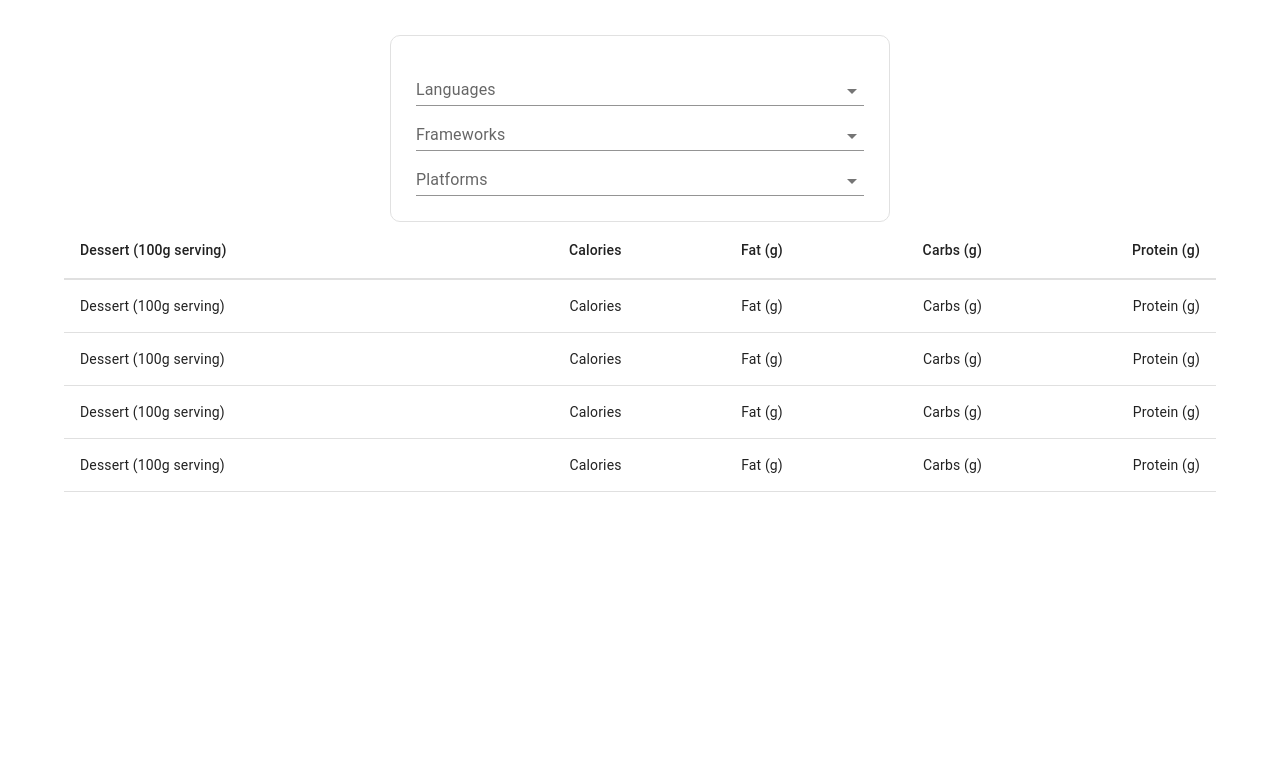
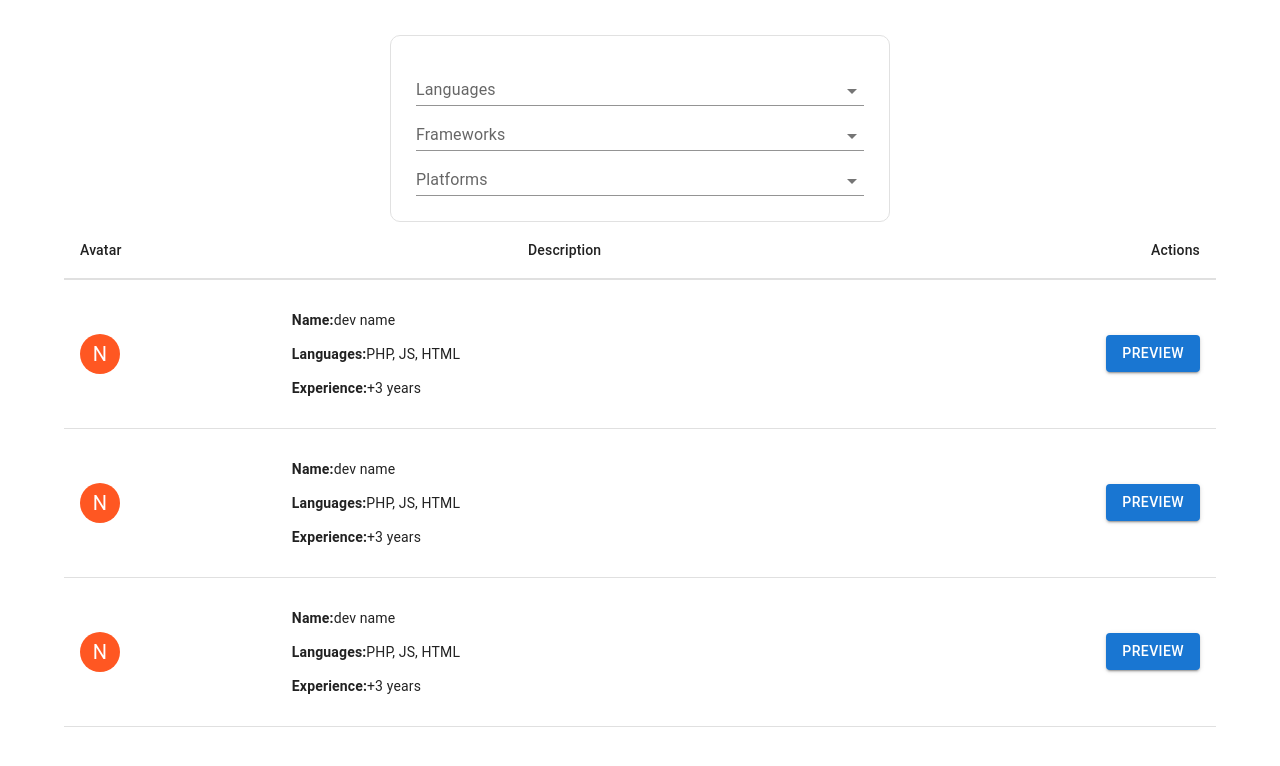
Before and after one commit to r-alo/dev-connect, a React (Create React App) app in the folder client/: page / in a window 1280 px wide. Shown: the top 766 px of the page. Built offline with nearby package versions, Linux system fonts and the light colour scheme.

Commit message:
recruiter profile component

```diff
--- a/client/src/components/recruiterProfile.js
+++ b/client/src/components/recruiterProfile.js
@@ -1,5 +1,6 @@
 import Autocomplete, { createFilterOptions } from '@mui/material/Autocomplete';
-import { Container, TableContainer, Table, TableHead, TableRow, TableCell, TableBody, Stack, TextField} from '@mui/material';
+import { Container, TableContainer, Table, TableHead, TableRow, TableCell, TableBody, Stack, TextField, Avatar, Button } from '@mui/material';
+import { deepOrange } from '@mui/material/colors';
 
 
 const filterOptions = createFilterOptions({
@@ -63,44 +64,41 @@ export default function RecruiterProfile() {
                 </div>
             </Stack>
             <TableContainer >
-                <Table sx={{ minWidth: 650 }} aria-label="simple table">
+                <Table >
                     <TableHead className='table-head'>
                         <TableRow>
-                            <TableCell>Dessert (100g serving)</TableCell>
-                            <TableCell align="right">Calories</TableCell>
-                            <TableCell align="right">Fat&nbsp;(g)</TableCell>
-                            <TableCell align="right">Carbs&nbsp;(g)</TableCell>
-                            <TableCell align="right">Protein&nbsp;(g)</TableCell>
+                            <TableCell>Avatar</TableCell>
+                            <TableCell align="center">Description</TableCell>
+                            <TableCell align="right">Actions</TableCell>
                         </TableRow>
                     </TableHead>
                     <TableBody>
                         <TableRow>
-                            <TableCell>Dessert (100g serving)</TableCell>
-                            <TableCell align="right">Calories</TableCell>
-                            <TableCell align="right">Fat&nbsp;(g)</TableCell>
-                            <TableCell align="right">Carbs&nbsp;(g)</TableCell>
-                            <TableCell align="right">Protein&nbsp;(g)</TableCell>
+                            <TableCell><Avatar sx={{ bgcolor: deepOrange[500] }}>N</Avatar></TableCell>
+                            <TableCell align="left">
+                                <p><strong>Name:</strong>dev name</p>
+                                <p><strong>Languages:</strong>PHP, JS, HTML</p>
+                                <p><strong>Experience:</strong>+3 years</p>
+                            </TableCell>
+                            <TableCell align="right"><Button variant="contained">Preview</Button></TableCell>
                         </TableRow>
                         <TableRow>
-                            <TableCell>Dessert (100g serving)</TableCell>
-                            <TableCell align="right">Calories</TableCell>
-                            <TableCell align="right">Fat&nbsp;(g)</TableCell>
-                            <TableCell align="right">Carbs&nbsp;(g)</TableCell>
-                            <TableCell align="right">Protein&nbsp;(g)</TableCell>
+                            <TableCell><Avatar sx={{ bgcolor: deepOrange[500] }}>N</Avatar></TableCell>
+                            <TableCell align="left">
+                                <p><strong>Name:</strong>dev name</p>
+                                <p><strong>Languages:</strong>PHP, JS, HTML</p>
+                                <p><strong>Experience:</strong>+3 years</p>
+                            </TableCell>
+                            <TableCell align="right"><Button variant="contained">Preview</Button></TableCell>
                         </TableRow>
                         <TableRow>
-                            <TableCell>Dessert (100g serving)</TableCell>
-                            <TableCell align="right">Calories</TableCell>
-                            <TableCell align="right">Fat&nbsp;(g)</TableCell>
-                            <TableCell align="right">Carbs&nbsp;(g)</TableCell>
-                            <TableCell align="right">Protein&nbsp;(g)</TableCell>
-                        </TableRow>
-                        <TableRow>
-                            <TableCell>Dessert (100g serving)</TableCell>
-                            <TableCell align="right">Calories</TableCell>
-                            <TableCell align="right">Fat&nbsp;(g)</TableCell>
-                            <TableCell align="right">Carbs&nbsp;(g)</TableCell>
-                            <TableCell align="right">Protein&nbsp;(g)</TableCell>
+                            <TableCell><Avatar sx={{ bgcolor: deepOrange[500] }}>N</Avatar></TableCell>
+                            <TableCell align="left">
+                                <p><strong>Name:</strong>dev name</p>
+                                <p><strong>Languages:</strong>PHP, JS, HTML</p>
+                                <p><strong>Experience:</strong>+3 years</p>
+                            </TableCell>
+                            <TableCell align="right"><Button variant="contained">Preview</Button></TableCell>
                         </TableRow>
                     </TableBody>
                 </Table>
```
